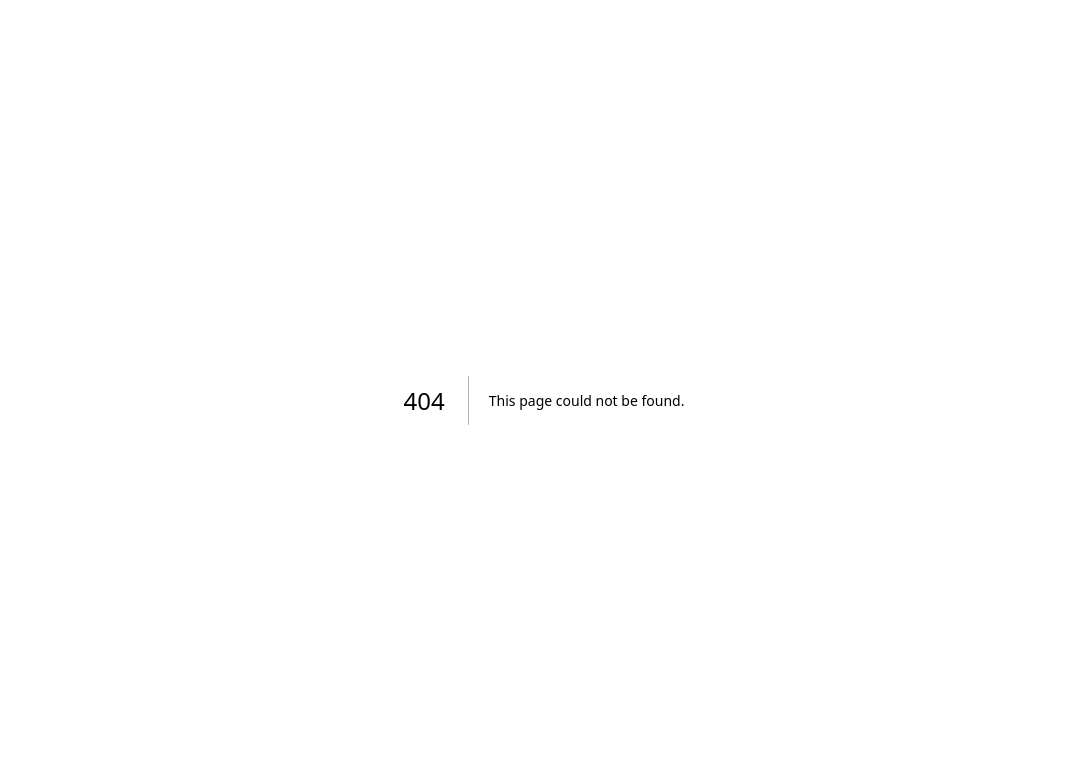
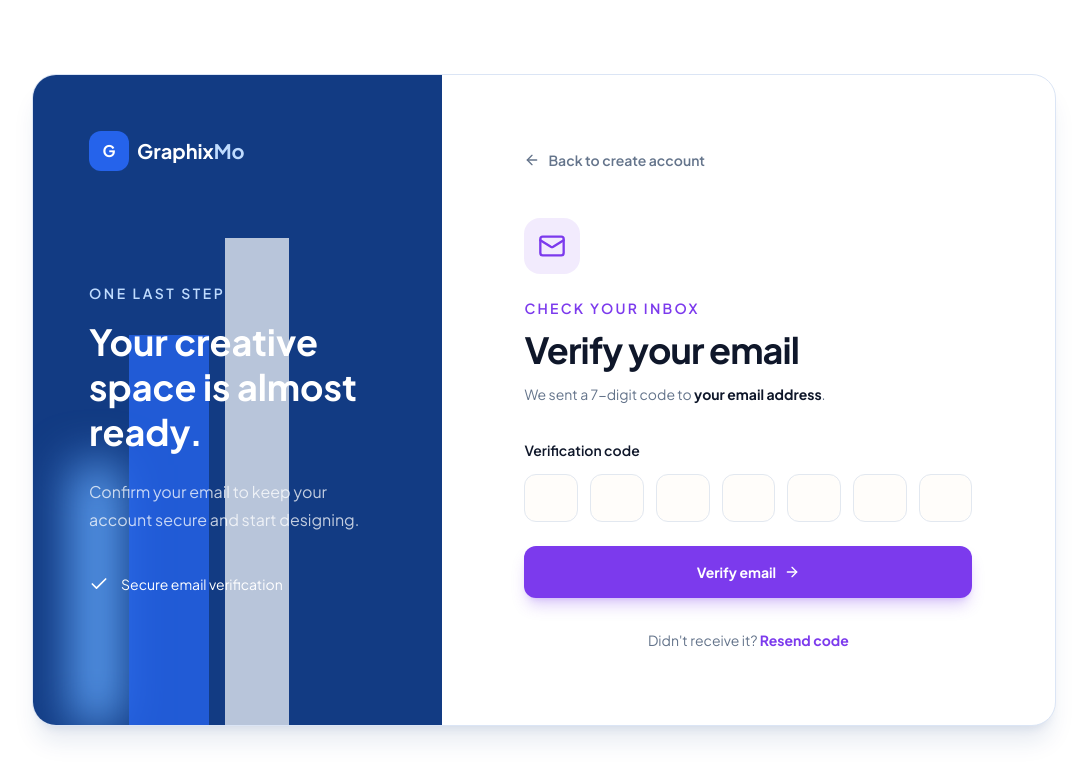
Before and after one commit to Akumsi455/GRAPHIXMO, a Next.js app: page /verify-email in a window 1280 px wide. Before the commit this address had no page. Shown: the top 778 px of the page, without its empty margins (96-1183 px from the left). Built offline with nearby package versions, Linux system fonts and the light colour scheme; no server answers.

Commit message:
Add email verification flow

```diff
--- a/src/app/create-account/page.tsx
+++ b/src/app/create-account/page.tsx
@@ -43,8 +43,8 @@ export default function CreateAccountPage() {
     if (signUpError) {
       setError(signUpError.message);
     } else {
-      setNotice("Account created. Check your email to confirm your account.");
-      router.refresh();
+      const email = String(formData.get("email") ?? "");
+      router.push(`/verify-email?email=${encodeURIComponent(email)}`);
     }
     setIsSubmitting(false);
   }
--- /dev/null
+++ b/src/app/verify-email/page.tsx
@@ -0,0 +1,91 @@
+"use client";
+
+import Link from "next/link";
+import { ArrowLeft, ArrowRight, Check, Mail } from "lucide-react";
+import { useSearchParams, useRouter } from "next/navigation";
+import { FormEvent, useRef, useState } from "react";
+import { createClient } from "@/lib/supabase/browser";
+
+export default function VerifyEmailPage() {
+  const router = useRouter();
+  const searchParams = useSearchParams();
+  const email = searchParams.get("email") ?? "your email address";
+  const supabase = createClient();
+  const inputRefs = useRef<Array<HTMLInputElement | null>>([]);
+  const [code, setCode] = useState(["", "", "", "", "", "", ""]);
+  const [notice, setNotice] = useState("");
+  const [error, setError] = useState("");
+  const [isSubmitting, setIsSubmitting] = useState(false);
+
+  function updateCode(index: number, value: string) {
+    const digit = value.replace(/\D/g, "").slice(-1);
+    const nextCode = [...code];
+    nextCode[index] = digit;
+    setCode(nextCode);
+    if (digit && index < inputRefs.current.length - 1) inputRefs.current[index + 1]?.focus();
+  }
+
+  function handleKeyDown(index: number, event: React.KeyboardEvent<HTMLInputElement>) {
+    if (event.key === "Backspace" && !code[index] && index > 0) inputRefs.current[index - 1]?.focus();
+  }
+
+  async function handleSubmit(event: FormEvent<HTMLFormElement>) {
+    event.preventDefault();
+    setNotice("");
+    setError("");
+    const token = code.join("");
+    if (token.length !== 7) {
+      setError("Enter all 7 digits from the email.");
+      return;
+    }
+    setIsSubmitting(true);
+    const { error: verifyError } = await supabase.auth.verifyOtp({
+      email,
+      token,
+      type: "signup",
+    });
+    if (verifyError) {
+      setError(verifyError.message);
+    } else {
+      router.push("/dashboard");
+      router.refresh();
+    }
+    setIsSubmitting(false);
+  }
+
+  async function resendCode() {
+    setNotice("");
+    setError("");
+    const { error: resendError } = await supabase.auth.resend({ type: "signup", email });
+    if (resendError) setError(resendError.message);
+    else setNotice("A new verification code has been sent.");
+  }
+
+  return (
+    <main className="flex min-h-screen items-center justify-center bg-white px-5 py-10 text-foreground sm:px-8">
+      <div className="grid w-full max-w-5xl overflow-hidden rounded-3xl border border-[#dbe5f5] bg-white shadow-xl shadow-[#123b83]/10 lg:grid-cols-[0.8fr_1.2fr]">
+        <section className="relative hidden min-h-[650px] overflow-hidden bg-[#123b83] p-10 text-white lg:block xl:p-14">
+          <div className="absolute bottom-0 left-10 h-2/5 w-12 bg-[#60a5fa] blur-xl" />
+          <div className="absolute bottom-0 left-24 h-3/5 w-20 bg-[#2563eb]/80" />
+          <div className="absolute bottom-0 left-48 h-3/4 w-16 bg-white/70" />
+          <Link href="/" className="relative flex items-center gap-2" aria-label="GraphixMo home"><span className="flex h-10 w-10 items-center justify-center rounded-xl bg-[#2563eb] font-bold">G</span><span className="text-xl font-bold">Graphix<span className="text-[#bfdbfe]">Mo</span></span></Link>
+          <div className="relative mt-28 max-w-sm"><p className="text-sm font-semibold uppercase tracking-[0.18em] text-[#bfdbfe]">One last step</p><h1 className="mt-4 text-4xl font-bold leading-tight">Your creative space is almost ready.</h1><p className="mt-6 text-base leading-7 text-white/75">Confirm your email to keep your account secure and start designing.</p><div className="mt-10 flex items-center gap-3 text-sm"><Check className="h-5 w-5" aria-hidden="true" /> Secure email verification</div></div>
+        </section>
+
+        <section className="flex items-center px-5 py-12 sm:px-12 lg:px-16">
+          <div className="mx-auto w-full max-w-md">
+            <Link href="/create-account" className="mb-12 inline-flex items-center gap-2 text-sm font-semibold text-muted transition hover:text-primary"><ArrowLeft className="h-4 w-4" aria-hidden="true" />Back to create account</Link>
+            <div className="mb-8"><div className="mb-6 flex h-14 w-14 items-center justify-center rounded-2xl bg-primary/10 text-primary"><Mail className="h-7 w-7" aria-hidden="true" /></div><p className="mb-3 text-sm font-semibold uppercase tracking-[0.16em] text-primary">Check your inbox</p><h2 className="text-3xl font-bold tracking-tight sm:text-4xl">Verify your email</h2><p className="mt-3 text-sm leading-6 text-muted">We sent a 7-digit code to <strong className="break-all text-foreground">{email}</strong>.</p></div>
+            <form className="space-y-6" onSubmit={handleSubmit}>
+              <div><label className="text-sm font-semibold">Verification code</label><div className="mt-3 grid grid-cols-7 gap-2 sm:gap-3">{code.map((digit, index) => <input key={index} ref={(element) => { inputRefs.current[index] = element; }} value={digit} onChange={(event) => updateCode(index, event.target.value)} onKeyDown={(event) => handleKeyDown(index, event)} inputMode="numeric" maxLength={1} aria-label={`Verification digit ${index + 1}`} className="h-12 w-full rounded-xl border border-border bg-[#fffdfa] text-center text-lg font-bold outline-none transition focus:border-primary focus:ring-4 focus:ring-primary/10" />)}</div></div>
+              <button type="submit" disabled={isSubmitting} className="btn-interactive group flex h-13 w-full items-center justify-center gap-2 rounded-xl bg-primary px-6 text-sm font-bold text-white shadow-lg shadow-primary/25 transition hover:bg-primary-dark disabled:cursor-not-allowed disabled:opacity-60">{isSubmitting ? "Verifying..." : "Verify email"}<ArrowRight className="h-4 w-4 transition-transform group-hover:translate-x-1" aria-hidden="true" /></button>
+              {error && <p className="text-center text-sm font-medium text-red-600" role="alert">{error}</p>}
+              {notice && <p className="text-center text-sm font-medium text-primary" role="status">{notice}</p>}
+            </form>
+            <p className="mt-8 text-center text-sm text-muted">Didn&apos;t receive it? <button type="button" onClick={resendCode} className="font-bold text-primary hover:text-primary-dark">Resend code</button></p>
+          </div>
+        </section>
+      </div>
+    </main>
+  );
+}
```
